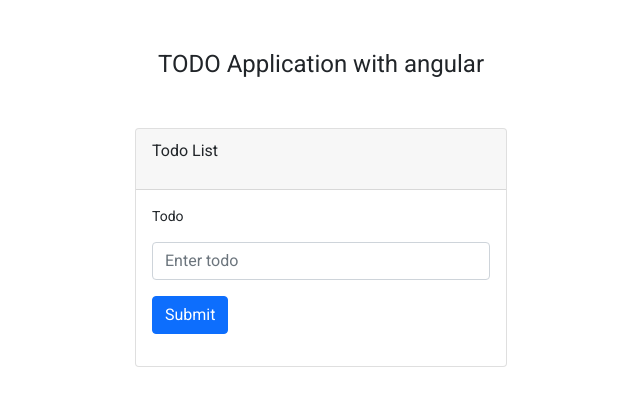
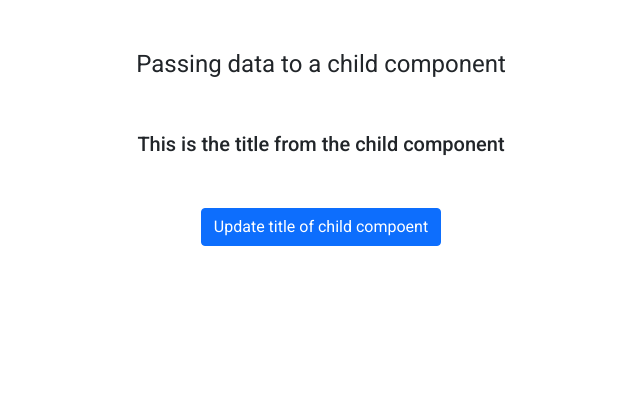
Before and after one commit to Kashyap2424/ANGULAR-TUTORIAL-CODE-STEP-BY-STEP, an Angular app: page / in a window 1280 px wide. Shown: the top 406 px of the page, without its empty margins (319-959 px from the left). Built offline with nearby package versions, Linux system fonts and the light colour scheme.

Commit message:
Create one simpale todo application

```diff
--- a/src/app/app.component.html
+++ b/src/app/app.component.html
@@ -1,25 +1,9 @@
 <div class="container">
   <h1 class="text-center my-5">{{ title }}</h1>
 
-  <div class="row g-0 justify-content-center">
-    <div class="card col-sm-12 col-md-4">
-      <div class="card-header">
-        <h3>Todo List</h3>
-      </div>
+  <app-child [childComponentTitleProps]="childComponentTitle"></app-child>
 
-      <div class="card-body">
-        <div class="form-group">
-          <label for="todo mx-5">Todo</label>
-          <input type="text" class="form-control my-3" placeholder="Enter todo" #todo>
-        </div>
-        <button class="btn btn-primary" (click)="addTodo(todo.value)">Submit</button>
-
-        <div class="list-group mt-3">
-          <a *ngFor="let todo of list" class="list-group-item list-group-item-action" [class.completed]="todo.completed"
-            (click)="todo.completed = !todo.completed">
-            {{ todo.name }} <button class="btn btn-danger float-end" (click)="removeAddedTodo(todo.id)">Delete</button>
-          </a>
-        </div>
-      </div>
-    </div>
+  <div class="col-12 d-flex justify-content-center my-5">
+    <button class="btn btn-primary" (click)="updateChildComponentData()">Update title of child compoent</button>
   </div>
+</div>
--- a/src/app/app.component.ts
+++ b/src/app/app.component.ts
@@ -6,16 +6,14 @@ import { Component } from '@angular/core';
   styleUrls: ['./app.component.css'],
 })
 export class AppComponent {
-  title = 'TODO Application with angular';
+  title = 'Passing data to a child component';
 
-  list: any[] = [];
+  childComponentTitle = 'This is the title from the child component';
 
-  addTodo(item: string) {
-    this.list.push({ id: this.list.length + 1, name: item });
-    console.log(item, this.list);
-  }
+  childComponentTitleNext =
+    'This is the title from the child component - Updated ! ⁄˚◡˚⁄';
 
-  removeAddedTodo(id: any) {
-    this.list = this.list.filter((todo) => todo.id !== id);
+  updateChildComponentData() {
+    this.childComponentTitle = this.childComponentTitleNext;
   }
 }
--- a/src/app/app.module.ts
+++ b/src/app/app.module.ts
@@ -9,9 +9,10 @@ import { BrowserAnimationsModule } from '@angular/platform-browser/animations';
 import { MatSliderModule } from '@angular/material/slider';
 import { MatButtonModule } from '@angular/material/button';
 import { MatBadgeModule } from '@angular/material/badge';
+import { ChildComponent } from './child/child.component';
 
 @NgModule({
-  declarations: [AppComponent, HeaderComponent],
+  declarations: [AppComponent, HeaderComponent, ChildComponent],
   imports: [
     BrowserModule,
     AppRoutingModule,
--- /dev/null
+++ b/src/app/child/child.component.html
@@ -0,0 +1 @@
+<h2 class="text-center">{{childComponentTitleProps}}</h2>
--- /dev/null
+++ b/src/app/child/child.component.ts
@@ -0,0 +1,15 @@
+import { Component, OnInit, Input } from '@angular/core';
+
+@Component({
+  selector: 'app-child',
+  templateUrl: './child.component.html',
+  styleUrls: ['./child.component.css'],
+})
+export class ChildComponent implements OnInit {
+  constructor() {}
+
+  @Input() childComponentTitleProps =
+    'This is the title from the child component';
+
+  ngOnInit(): void {}
+}
```
Also changed, not shown: src/app/child/child.component.css (added), 1 other file (tests, documents, lock files or other folders).
